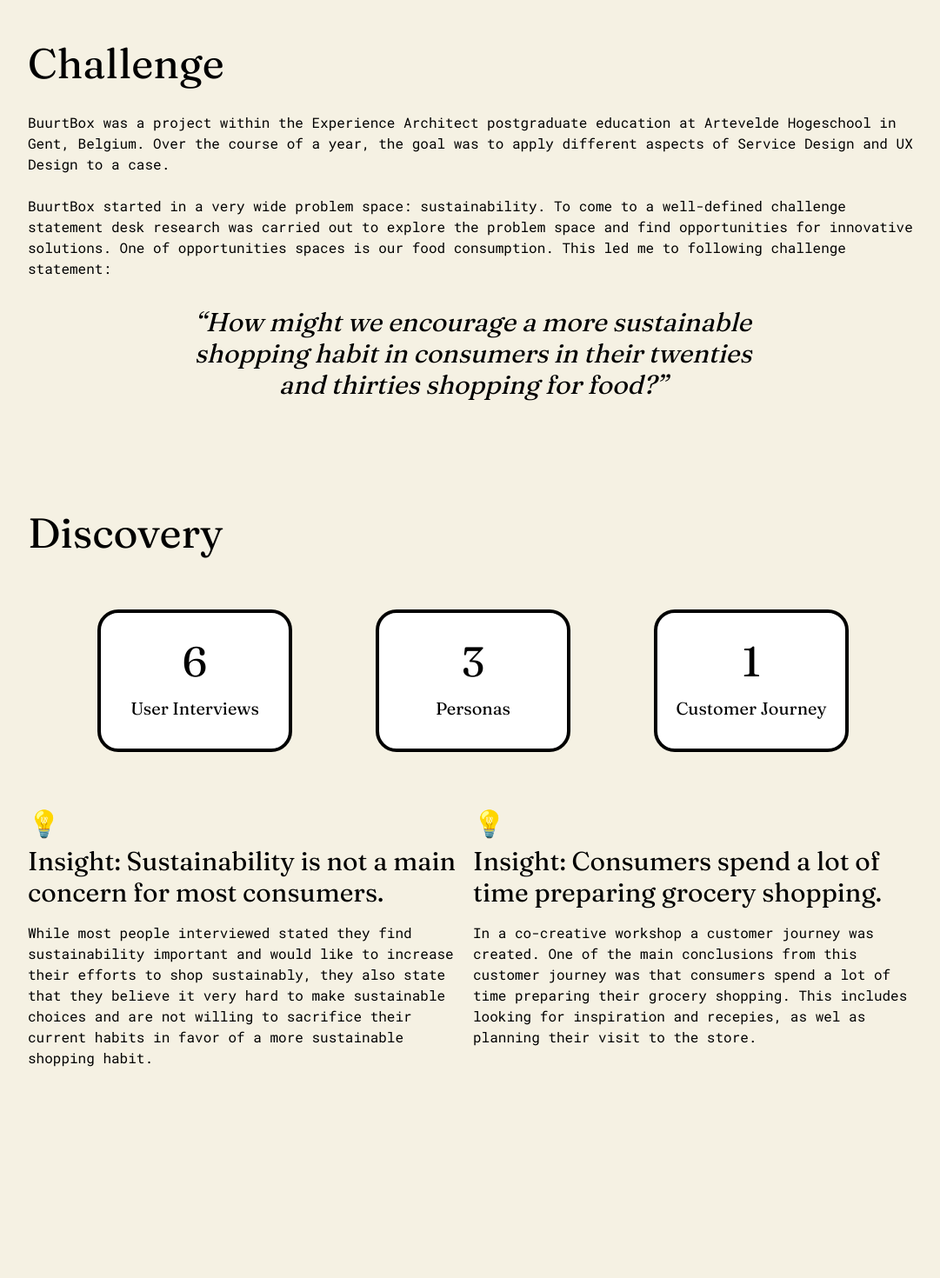
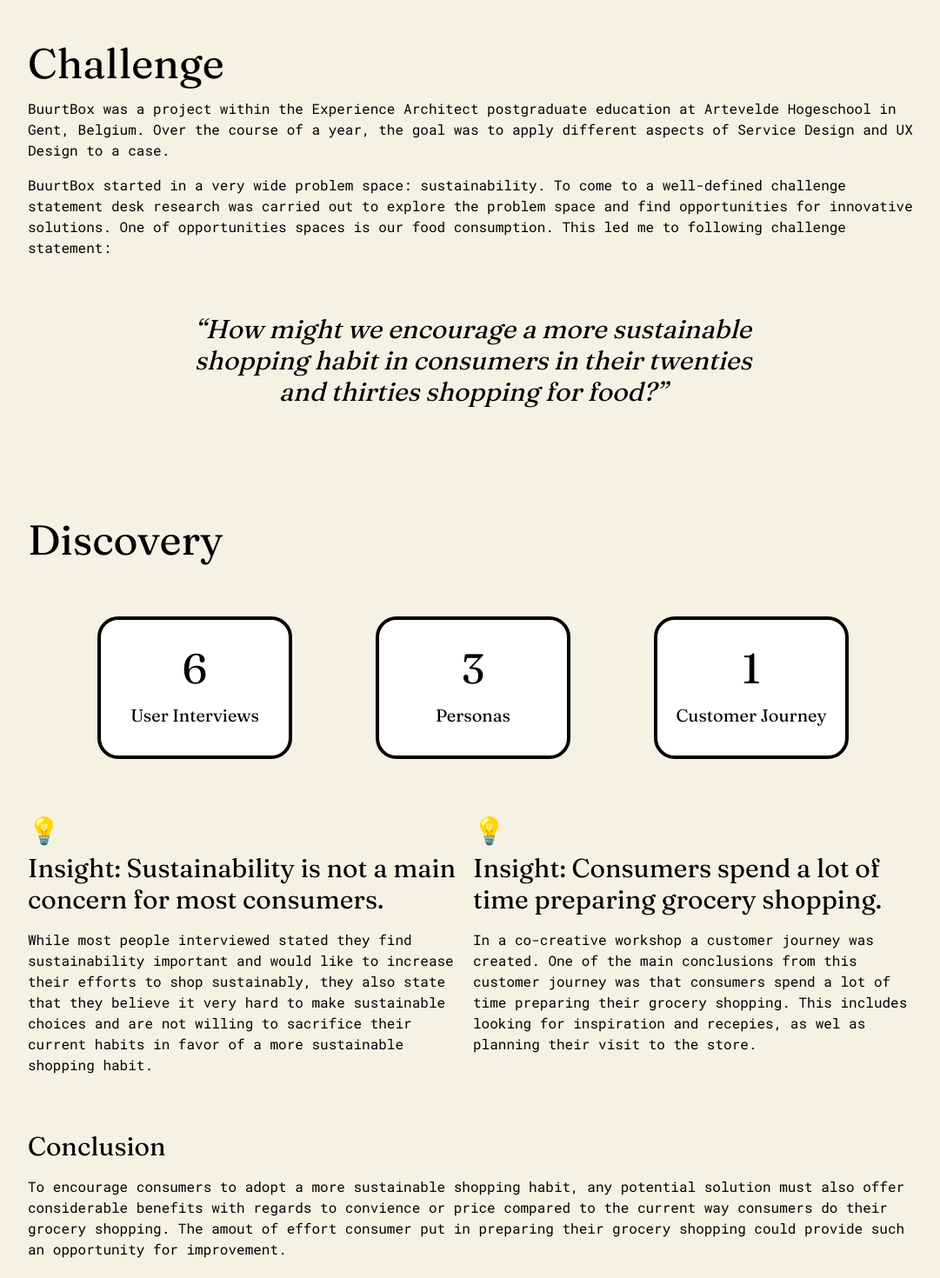
Before and after one commit to sebastianstoelen/portfolio, a Vue app: page /buurtbox in a window 1280 px wide. Shown: the part 1040-2510 px from the top of the page at 87% size, without its empty margins (96-1177 px from the left). Before the commit the page ends 2397 px from the top, so only its background shows below. Built offline with nearby package versions, Linux system fonts and the light colour scheme.

Commit message:
padding changes

```diff
--- a/src/views/BuurtBox.vue
+++ b/src/views/BuurtBox.vue
@@ -40,21 +40,20 @@
     <!-- Challenge -->
     <div class="pt-32">
       <h2 class="font-header text-3xl md:text-5xl font-black">Challenge</h2>
-      <p class="font-body mt-8">
+      <p class="font-body pt-4">
         BuurtBox was a project within the Experience Architect postgraduate
         education at Artevelde Hogeschool in Gent, Belgium. Over the course of a
         year, the goal was to apply different aspects of Service Design and UX
         Design to a case.
       </p>
-      <br />
-      <p class="font-body">
+      <p class="font-body pt-4">
         BuurtBox started in a very wide problem space: sustainability. To come
         to a well-defined challenge statement desk research was carried out to
         explore the problem space and find opportunities for innovative
         solutions. One of opportunities spaces is our food consumption. This led
         me to following challenge statement:
       </p>
-      <div class="flex justify-center pt-8">
+      <div class="flex justify-center pt-16">
         <h3
           class="
             w-full
@@ -104,6 +103,16 @@
           description="In a co-creative workshop a customer journey  was created. One of the main conclusions from this customer journey was that consumers spend a lot of time preparing their grocery shopping. This includes looking for inspiration and recepies, as wel as planning their visit to the store."
         ></EmojiTextBlock>
       </div>
+      <div class="pt-16">
+        <h3 class="font-header text-2xl md:text-3xl font-black">Conclusion</h3>
+        <p class="font-body pt-4">
+          To encourage consumers to adopt a more sustainable shopping habit, any
+          potential solution must also offer considerable benefits with regards
+          to convience or price compared to the current way consumers do their
+          grocery shopping. The amout of effort consumer put in preparing their
+          grocery shopping could provide such an opportunity for improvement.
+        </p>
+      </div>
     </div>
   </div>
 </template>
```
